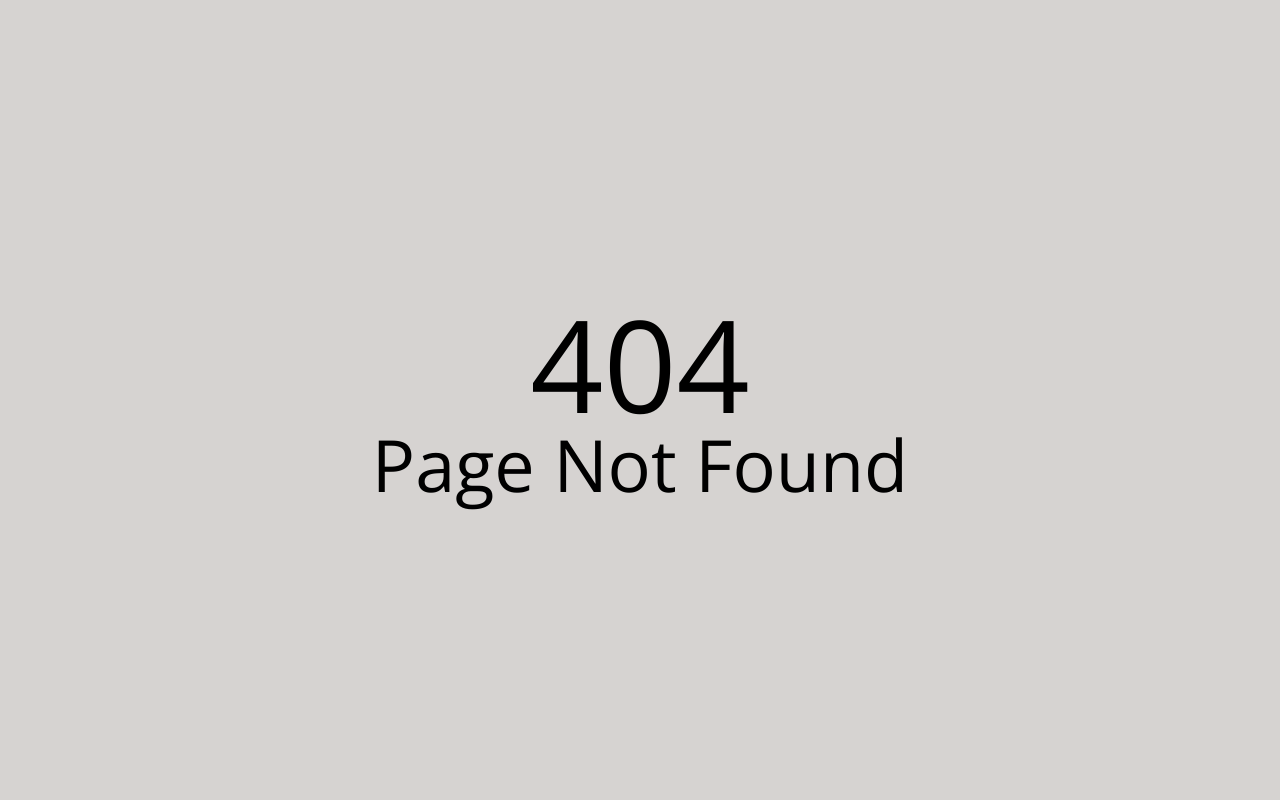
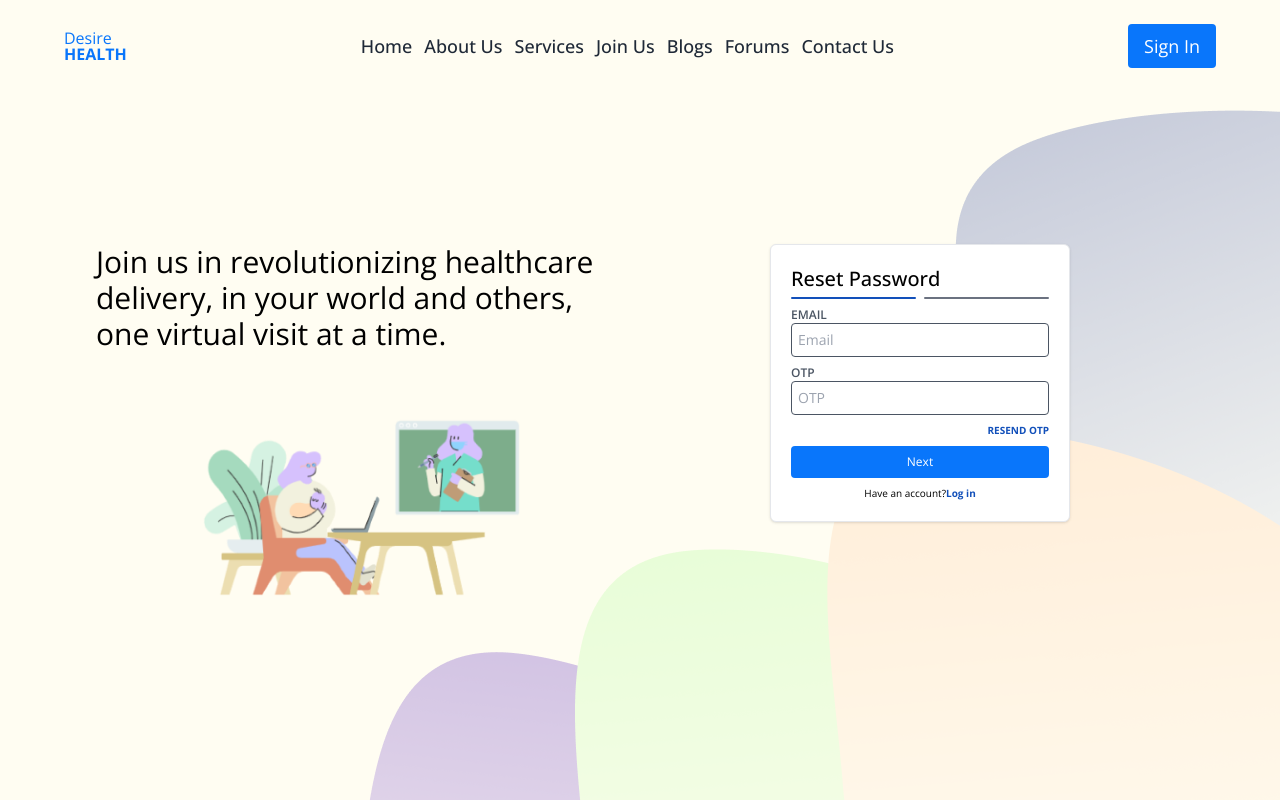
Before and after one commit to Mayokunnn/Desire-Health, a React (Vite) app: page /onboarding/reset in a window 1280 px wide. Before the commit this address had no page. Built offline with nearby package versions, Linux system fonts and the light colour scheme.

Commit message:
Building the forgot password form

```diff
--- a/src/App.jsx
+++ b/src/App.jsx
@@ -5,6 +5,7 @@ import PageNotFound from "./pages/PageNotFound";
 import Loader from "./components/Loader";
 import Client from "./components/Client";
 import Organisation from "./components/Organisation";
+import ForgotPassword from "./components/ForgotPassword";
 
 const Onboarding = lazy(() => import("./pages/Onboarding"));
 const Login = lazy(() => import("./components/Login"));
@@ -74,6 +75,14 @@ function App() {
                 }
               />
             </Route>
+            <Route
+              path="reset"
+              element={
+                <Suspense fallback={<Loader />}>
+                  <ForgotPassword />
+                </Suspense>
+              }
+            />
           </Route>
         </Routes>
       </BrowserRouter>
--- a/src/components/FirstStep.jsx
+++ b/src/components/FirstStep.jsx
@@ -85,7 +85,7 @@ export function FirstStep({ onNext }) {
           name="companyType"
           value={formData.companyType}
           onChange={handleChange}
-          className="text-xl lg:text-xs w-full border border-gray-600 p-1.5 rounded focus:border-azure-radiance-800 focus:outline-none focus:border-[1.5px]"
+          className="text-xs lg:text-sm w-full border border-gray-600 p-1.5 rounded focus:border-azure-radiance-800 focus:outline-none focus:border-[1.5px]"
         >
           <option value="Private">Private</option>
           <option value="Public">Public</option>
--- /dev/null
+++ b/src/components/ForgotPassword.jsx
@@ -0,0 +1,135 @@
+import { useState } from "react";
+import { InputField } from "./InputField";
+import Button from "./Button";
+import { Link } from "react-router-dom";
+import { useNavigate } from "react-router-dom";
+
+
+export default function ForgotPassword() {
+  const [currentStep, setCurrentStep] = useState(1);
+  const [formData, setFormData] = useState({
+    email: "",
+    otp: "",
+    newPassword: "",
+    confirmPassword: "Private",
+  });
+  const navigate = useNavigate()
+
+  const handleChange = (e) => {
+    setFormData({ ...formData, [e.target.name]: e.target.value });
+  };
+
+  const handleNext = (e) => {
+    e.preventDefault(); // Prevent the default form submission behavior
+
+    // Check if any of the required fields are empty
+    if (formData.email.trim() === "" || formData.otp.trim() === "") return; // Stop the function execution if any field is empty
+
+    setCurrentStep(2)
+  };
+
+  const handleReset = (e) => {
+    e.preventDefault(); // Prevent the default form submission behavior
+
+    // Check if any of the required fields are empty
+    if (formData.newPassword.trim() === "" || formData.confirmPassword.trim() === "" || formData.newPassword.trim() !== formData.confirmPassword.trim()) return; // Stop the function execution if any field is empty
+
+    navigate('/onboarding')
+  };
+
+  return (
+    <div className="inline-block lg:grid grid-cols-2  lg:px-24 lg:py-6 gap-8">
+      <div className="hidden lg:flex flex-col items-center">
+        <p className="text-3xl">
+          Join us in revolutionizing healthcare delivery, in your world and
+          others, one virtual visit at a time.{" "}
+        </p>
+        <img
+          src="/assets/login-illustration.png"
+          alt="Login Illustration"
+          className="max-w-80"
+        />
+      </div>
+      <div className="block lg:flex items-start justify-center">
+        <form className="bg-white rounded-md shadow border border-1 p-5 text-[10px] flex flex-col w-full lg:max-w-[300px] gap-2">
+          <div className="space-y-1">
+            <h2 className="text-xl font-medium capitalize">Reset Password</h2>
+            <div className="flex gap-2">
+              <span
+                className={`h-0.5 w-1/2 ${
+                  currentStep === 1 ? "bg-azure-radiance-800" : "bg-gray-500"
+                } rounded`}
+              ></span>
+              <span
+                className={`h-0.5 w-1/2 ${
+                  currentStep === 2 ? "bg-azure-radiance-800" : "bg-gray-500"
+                } rounded`}
+              ></span>
+            </div>
+          </div>
+          {currentStep === 1 && (
+            <div className="flex flex-col gap-2">
+              <InputField
+                label="Email"
+                id="email"
+                name="email"
+                value={formData.email}
+                onChange={handleChange}
+                type="email"
+                placeholder="Email"
+              />
+              <InputField
+                label="Otp"
+                id="otp"
+                name="otp"
+                value={formData.otp}
+                onChange={handleChange}
+                type="otp"
+                placeholder="OTP"
+              />
+              <div className="flex justify-end">
+                <p className=" text-azure-radiance-800 font-bold uppercase">
+                  Resend OTP
+                </p>
+              </div>
+              <Button text={"Next"} type="form" onClick={handleNext} />
+
+              <p className="text-center">
+                Have an account?
+                <Link
+                  className="text-azure-radiance-800 font-bold"
+                  to={"/onboarding"}
+                >
+                  Log in
+                </Link>
+              </p>
+            </div>
+          )}
+          {currentStep === 2 && (
+            <div className="flex flex-col gap-2">
+              <InputField
+                label="New Password"
+                id="newPassword"
+                name="newPassword"
+                value={formData.newPassword}
+                onChange={handleChange}
+                type="password"
+                placeholder="New Password"
+              />
+              <InputField
+                label="Confirm Password"
+                id="confirmPassword"
+                name="confirmPassword"
+                value={formData.confirmPassword}
+                onChange={handleChange}
+                type="password"
+                placeholder="Confirm Password"
+              />
+              <Button text={"Reset"} type="form" onClick={handleReset} />
+            </div>
+          )}
+        </form>
+      </div>
+    </div>
+  );
+}
--- a/src/components/Form.jsx
+++ b/src/components/Form.jsx
@@ -67,7 +67,7 @@ export default function Form({ type = "", setOptions }) {
         </>
       )}
       <Button text={type === "login" ? "sign in" : "continue"} type="form" />
-      <p className=" lg:text-base text-center">
+      <p className="text-xs lg:text-xs text-center">
         {type === "login" ? `Don't have an account yet? ` : `Have an account?`}
         <Link
           className="text-azure-radiance-800 font-bold"
--- a/src/components/InputField.jsx
+++ b/src/components/InputField.jsx
@@ -8,7 +8,7 @@ InputField.propTypes = {
 export function InputField({ label, id, ...rest }) {
   // Common styles
   const inputStyles =
-    "text-xl lg:text-xs w-full border border-gray-600 p-1.5 rounded focus:border-azure-radiance-800 focus:outline-none focus:border-[1.5px]";
+    "text-xs lg:text-sm w-full border border-gray-600 p-1.5 rounded focus:border-azure-radiance-700 focus:outline-none focus:border-[1.5px]";
   const labelStyles = "text-gray-600 uppercase font-semibold text-xs";
 
   return (
--- a/src/components/Navbar.jsx
+++ b/src/components/Navbar.jsx
@@ -22,7 +22,7 @@ export default function Navbar({ type = "", pageType = "" }) {
   }
 
   return (
-    <div className="flex items-center justify-between px-6 py-3 lg:px-16 lg:py-6 w-full">
+    <div className="flex items-center justify-between px-6 py-3 lg:px-16 lg:py-6 w-full z-50">
       <Logo color={pageType !== "header" ? "onboarding" : "header"} />
       <NavList
         type={pageType}
--- a/src/components/Organisation.jsx
+++ b/src/components/Organisation.jsx
@@ -24,12 +24,12 @@ export default function Organisation() {
       <div className="flex gap-2">
         <span
           className={`h-0.5 w-1/2 ${
-            currentStep >= 1 ? "bg-azure-radiance-800" : "bg-gray-700"
+            currentStep === 1 ? "bg-azure-radiance-800" : "bg-gray-500"
           } rounded`}
         ></span>
         <span
           className={`h-0.5 w-1/2 ${
-            currentStep >= 2 ? "bg-azure-radiance-800" : "bg-gray-700"
+            currentStep === 2 ? "bg-azure-radiance-800" : "bg-gray-500"
           } rounded`}
         ></span>
       </div>
--- a/src/pages/Onboarding.jsx
+++ b/src/pages/Onboarding.jsx
@@ -17,7 +17,7 @@ export default function Onboarding() {
       <img
         src="/assets/onboarding-bg.png"
         alt="Onboarding Background"
-        className="absolute bottom-0 -right-5 z-0"
+        className="absolute bottom-0 right-0 z-0"
       />
     </Main>
   );
```
